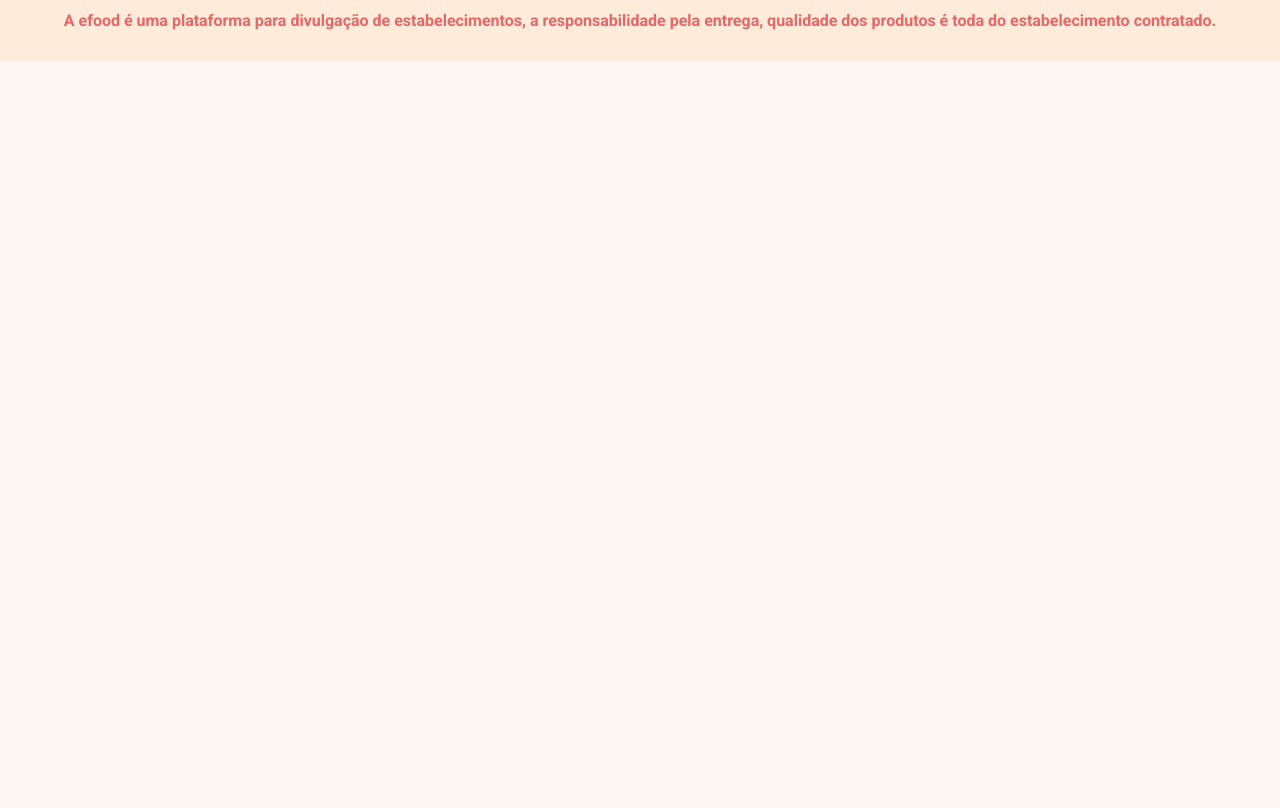
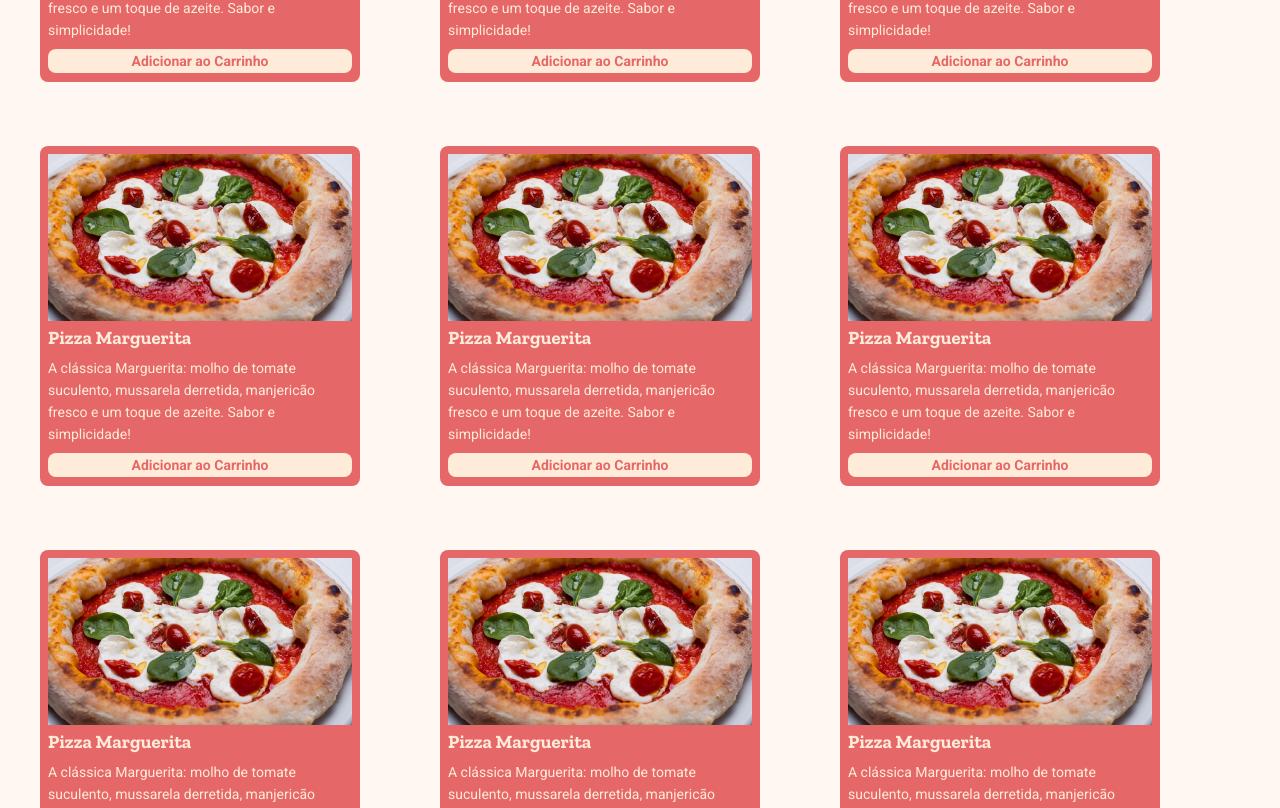
Before and after one commit to LucasDev9645/Projeto_Efood, a React (Vite) app: page /profile in a window 1280 px wide. Shown: the part 950-1758 px from the top of the page. Before the commit the page ends 1011 px from the top, so only its background shows below. Built offline with nearby package versions, Linux system fonts and the light colour scheme.

Commit message:
Cards profile

```diff
--- /dev/null
+++ b/src/components/Button/index.tsx
@@ -0,0 +1,11 @@
+import { ButtonStyles } from "./styled";
+
+type Props = {
+  name: string;
+};
+
+const Button = ({ name }: Props) => {
+  return <ButtonStyles>{name}</ButtonStyles>;
+};
+
+export default Button;
--- /dev/null
+++ b/src/components/Button/styled.ts
@@ -0,0 +1,14 @@
+import styled from "styled-components";
+import { colors } from "../../styles/styles";
+
+export const ButtonStyles = styled.button`
+  border: none;
+  width: 19rem;
+  height: 1.5rem;
+  background-color: ${colors.blackAmber};
+  color: ${colors.red};
+  font-size: 0.875rem;
+  font-weight: 700;
+  border-radius: 0.5rem;
+  cursor: pointer;
+`;
--- a/src/components/Home/Card/styles.ts
+++ b/src/components/Home/Card/styles.ts
@@ -21,7 +21,7 @@ export const HomeCardImage = styled.img`
 `;
 
 export const ContainerDescription = styled.div`
-  padding: 0.5rem;
+  padding: 0.4rem;
 
   a {
     font-size: 0.875rem;
@@ -55,6 +55,7 @@ export const TitleContainer = styled.div`
 
 export const HomeCardDescription = styled.p`
   margin-bottom: 1rem;
+  line-height: 1.5rem;
   font-style: italic;
 `;
 
--- a/src/components/Profile/ProfileCard/index.tsx
+++ b/src/components/Profile/ProfileCard/index.tsx
@@ -1,5 +1,26 @@
+import Button from "../../Button";
+
+import PizzaImage from "../../../assets/images/pizza.png";
+
+import { ProfileCardContainer } from "./styles";
+
 const ProfileCard = () => {
-  return <div className="container">cards</div>;
+  return (
+    <div className="container">
+      <ProfileCardContainer>
+        <img src={PizzaImage} alt="imagem pizza" />
+        <div>
+          <h3>Pizza Marguerita</h3>
+          <p>
+            A clássica Marguerita: molho de tomate suculento, mussarela
+            derretida, manjericão fresco e um toque de azeite. Sabor e
+            simplicidade!
+          </p>
+        </div>
+        <Button name="Adicionar ao Carrinho" />
+      </ProfileCardContainer>
+    </div>
+  );
 };
 
 export default ProfileCard;
--- /dev/null
+++ b/src/components/Profile/ProfileCard/styles.ts
@@ -0,0 +1,21 @@
+import styled from "styled-components";
+import { colors } from "../../../styles/styles";
+
+export const ProfileCardContainer = styled.div`
+  max-width: 20rem;
+  height: 21.25rem;
+  background-color: ${colors.red};
+  padding: 0.5rem;
+  color: ${colors.blackAmber};
+  line-height: 1.375rem;
+  border-radius: 0.5rem;
+
+  h3 {
+    margin-bottom: 0.5rem;
+  }
+
+  p {
+    margin-bottom: 0.5rem;
+    font-size: 0.875rem;
+  }
+`;
--- a/src/components/Profile/index.tsx
+++ b/src/components/Profile/index.tsx
@@ -3,7 +3,11 @@ import ProfileCard from "./ProfileCard";
 import ImageProfileHeader from "../../assets/images/fundocurto.svg";
 import PresentationImage from "../../assets/images/imagemlimpa.png";
 
-import { ImageHeaderProfile, ImagePresentationHeader } from "./styles";
+import {
+  CardListContainer,
+  ImageHeaderProfile,
+  ImagePresentationHeader,
+} from "./styles";
 
 const Profile = () => {
   return (
@@ -24,7 +28,17 @@ const Profile = () => {
           </div>
         </ImagePresentationHeader>
       </div>
-      <ProfileCard />
+      <CardListContainer className="container">
+        <ProfileCard />
+        <ProfileCard />
+        <ProfileCard />
+        <ProfileCard />
+        <ProfileCard />
+        <ProfileCard />
+        <ProfileCard />
+        <ProfileCard />
+        <ProfileCard />
+      </CardListContainer>
     </div>
   );
 };
--- a/src/components/Profile/styles.ts
+++ b/src/components/Profile/styles.ts
@@ -30,3 +30,8 @@ export const ImagePresentationHeader = styled.div`
     font-weight: 400;
   }
 `;
+
+export const CardListContainer = styled.div`
+  display: grid;
+  grid-template-columns: repeat(3, 1fr);
+`;
```
